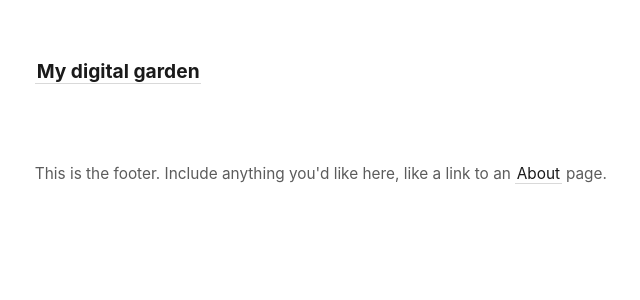
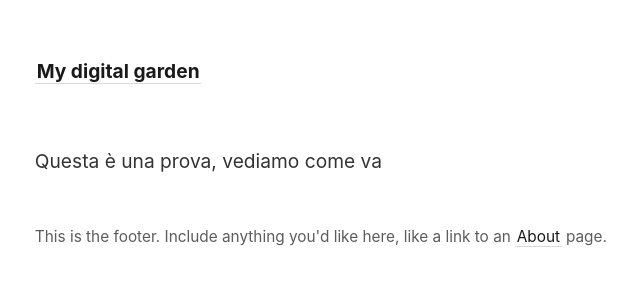
Before and after one commit to dandele/digital-garden-812, a Jekyll site: the page built from _pages/prova.md, in a window 1280 px wide. Shown: the top 300 px of the page, without its empty margins (42-682 px from the left). Built offline with Jekyll 4.4.1, drawn with Linux system fonts in a browser that asks for light colours.

Commit message:
prova.md: changed

```diff
--- a/_pages/prova.md
+++ b/_pages/prova.md
@@ -4,3 +4,5 @@ title: Prova
 id: prova
 permalink: prova
 ---
+
+Questa è una prova, vediamo come va
```
